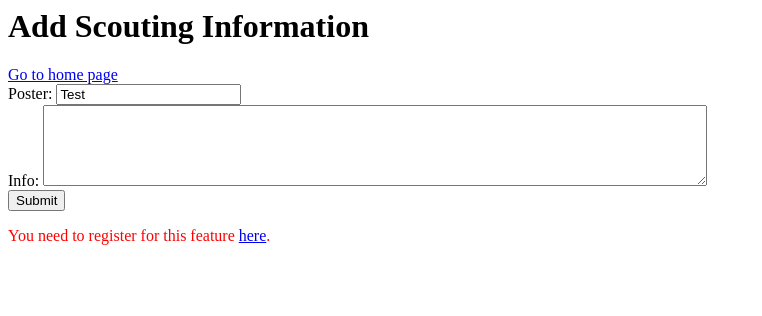
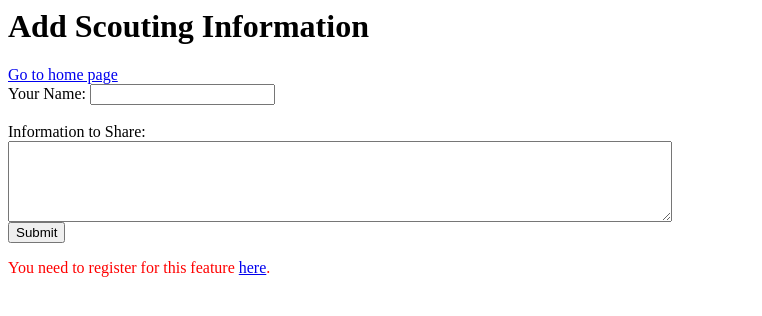
Before and after one commit to MaxBareiss/ASSIST, a PHP site: page /AddInfo.html in a window 1280 px wide. Shown: the top 316 px of the page, without its empty margins (0-762 px from the left). Run offline with PHP 8.4, Linux system fonts and the light colour scheme; some libraries are stand-ins or nearby versions.

Commit message:
Grammar changes and added ip logging

```diff
--- a/AddInfo.html
+++ b/AddInfo.html
@@ -9,8 +9,8 @@
 <h1>Add Scouting Information</h1>
 <a href="./index.php">Go to home page</a>
 <form method="post" action="AddInfo.php">
-Poster: <input type="text" name="poster" id="posterBox" value="Test"></input><br/>
-Info:	<textarea rows="5" cols="80" name="data"></textarea><br/>
+Your Name: <input type="text" name="poster" id="posterBox" value=""></input><br/><br />
+Information to Share:<br /><textarea rows="5" cols="80" name="data"></textarea><br/>
 <input type="submit"></input>
 </form>
 <div id="success"></div>
--- a/RoundSchedule.html
+++ b/RoundSchedule.html
@@ -13,6 +13,7 @@ $("#table").load("./FIRSTProxy.php",function(data){
 	$("td").css("font-size","");
 	$("tr:contains('3142')").css("font-size","20pt");
 	$("td:contains('3142')").css("color","red");
+	$("td:contains('3142')").css("font-weight","bold");
 });
 </script>
 </body>
```
Also changed, not shown: index.php (+19 -2 lines).
